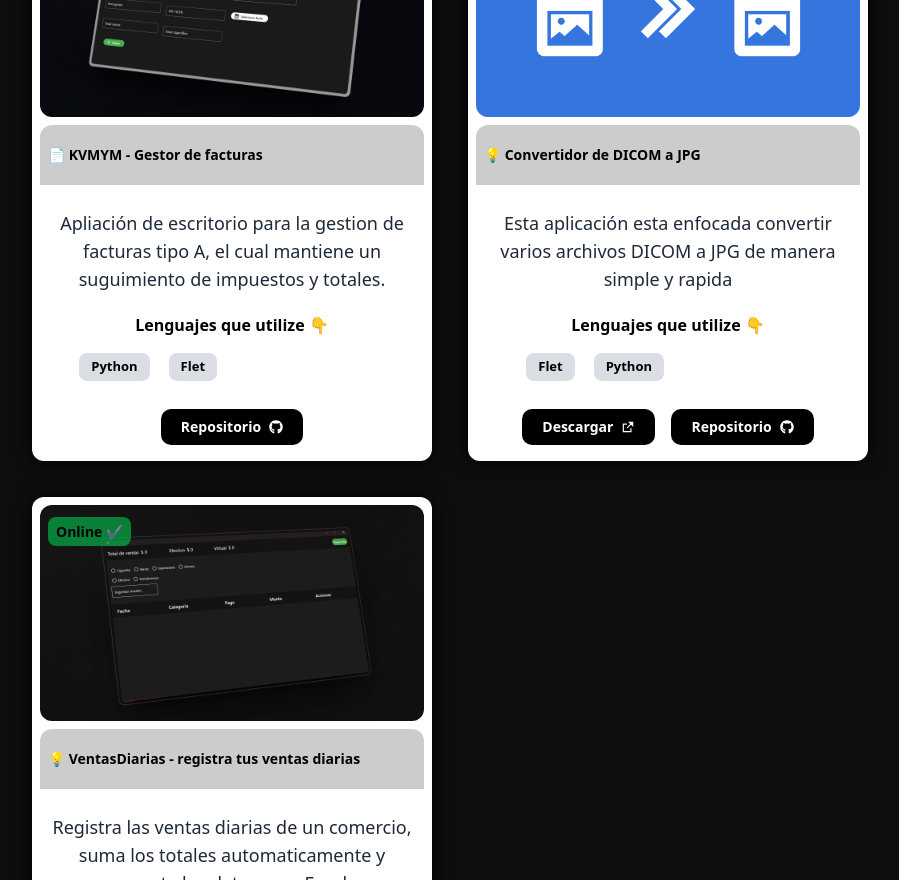
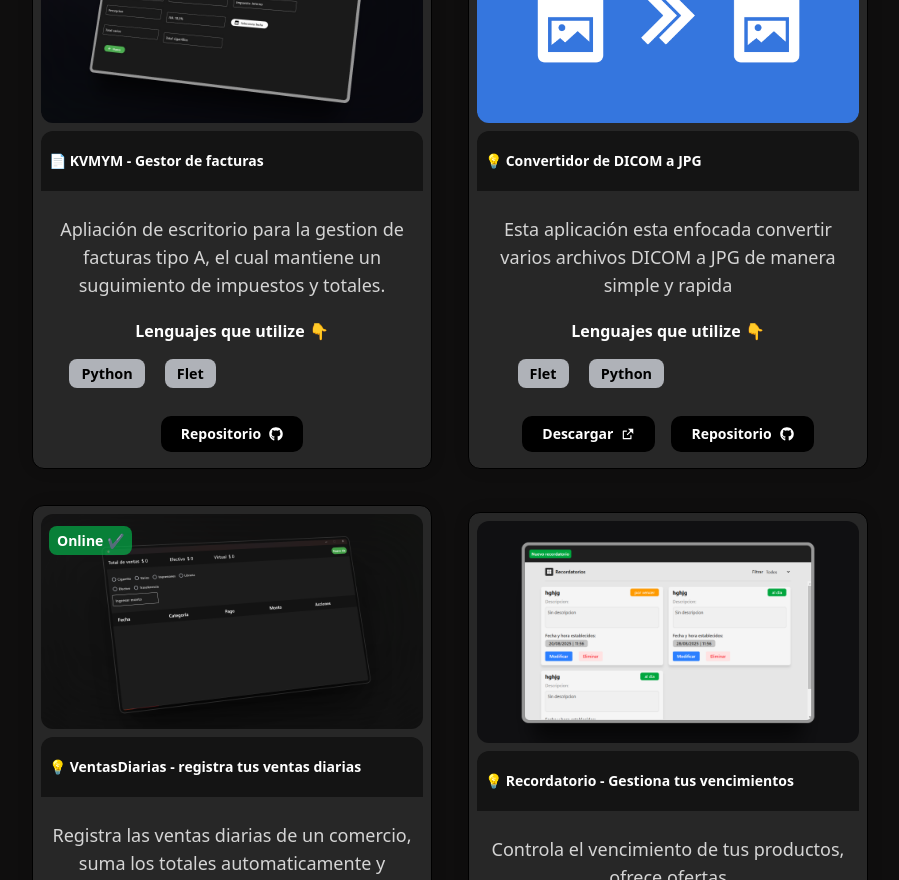
Before and after one commit to matiasDev4/portafolio, a React (Vite) app: page / in a window 1280 px wide. Shown: the part 1920-2800 px from the top of the page, without its empty margins (190-1089 px from the left). Built offline with nearby package versions, Linux system fonts and the light colour scheme.

Commit message:
update colors

```diff
--- a/src/components/App.jsx
+++ b/src/components/App.jsx
@@ -13,7 +13,6 @@ export const  App = () => {
         <div className="flex justify-center">
             <Body />
         </div>
-        <Sobremi2 />
         <Footer />
         </>
     )
--- a/src/components/Body.jsx
+++ b/src/components/Body.jsx
@@ -76,6 +76,17 @@ export const Body = () => {
         "type": "app"
 
     },
+    {
+        "name": "💡 Recordatorio - Gestiona tus vencimientos",
+        "description": "Controla el vencimiento de tus productos, ofrece ofertas",
+        "lenguajes": ["Electron", "React", "TypeScript", "Tailwind"],
+        "img": "proyectos/alarm.png",
+        "link": "https://github.com/matiasDev4/ventas_diarias_app/releases/download/1.0.0/ventas.exe",
+        "link_repo": "https://github.com/matiasDev4",
+        "active": false,
+        "type": "app"
+
+    },
 ]
     return (
         <section className="w-full my-5 flex flex-col items-center">
@@ -84,11 +95,13 @@ export const Body = () => {
         md:max-w-[1200px] ">
             {
                 cards.map(index =>
-                <div className="bg-white m-2 h-auto rounded-xl shadow-[0px_0px_20px_black] lg:max-w-[400px]
-                hover:scale-[1.02] hover:cursor-pointer hover:shadow-[0px_20px_20px_black] transition-all duration-300" key={index.name}>
+                <div className="bg-[#272727] m-2 h-auto rounded-xl shadow-[0px_0px_20px_black]/5 lg:max-w-[400px]
+                hover:scale-[1.02] hover:cursor-pointer hover:shadow-[0px_8px_10px_black]/2 transition-all duration-300
+                border-1 hover:border-[#4b4b4b] text-white border-black
+                " key={index.name}>
                     <div className="p-2 relative hover:[&>div]">
                         <img src={index.img} alt="" className="rounded-xl" />
-                        <div className="bg-black/20 text-black font-bold h-12 lg:h-15 px-2 py-2
+                        <div className="bg-[#141414] text-white font-bold h-12 lg:h-15 px-2 py-2
                         text-sm lg:text-sm rounded-t-xl my-2 flex items-center">
                             <h1>{index.name}</h1>
                         </div>
@@ -96,13 +109,14 @@ export const Body = () => {
                         text-[14px] font-semibold`}>{index.active ? "Online ✔️ " : ""}</span>
                     </div>
                     <div className="flex flex-col items-center p-2 justify-between gap-y-5">
-                        <p className="px-2 text-center text-lg lg:text-lg text-gray-800">{index.description}</p>
+                        <p className="px-2 text-center text-lg lg:text-lg text-white/80">{index.description}</p>
                         <div className="flex flex-col gap-y-4">
                             <h2 className="font-semibold text-center">Lenguajes que utilize 👇</h2>
                             <div className="columns-3 lg:columns-4 gap-2 place-items-center">
                                 {index.lenguajes.map(lenguaje =>
                                     <span
-                                    className="bg-gray-300/80 px-3 py-1 rounded-lg flex items-center text-[13px] font-semibold mb-2 break-inside-avoid ">{lenguaje}</span>
+                                    className="bg-gray-300/80 px-3 py-1 rounded-lg flex items-center text-[0.9rem] mb-2 break-inside-avoid
+                                    text-black font-semibold">{lenguaje}</span>
                                 )}
                             </div>
                         </div>
@@ -110,14 +124,14 @@ export const Body = () => {
                             <a href={index.link} target="_blank" rel="noreferrer"
                             className={`flex flex-row items-center gap-x-2
                             text-white py-2 px-5 rounded-[10px] hover:cursor-pointer
-                            hover:bg-gray-400/90 transition-all duration-300 ${index.active ? "bg-black" : "hidden"}`}>
+                            hover:bg-black/50 transition-all duration-300 ${index.active ? "bg-black" : "hidden"}`}>
                                 {index.type === 'app' ? "Descargar" : "Visitar web"}
                             <span><RiExternalLinkFill /></span></a>
 
                             <a href={index.link_repo} target="_blank" rel="noreferrer"
                             className={`flex flex-row items-center gap-x-2
                             text-white py-2 px-5 rounded-[10px] hover:cursor-pointer
-                            hover:bg-gray-400/90 transition-all duration-300 bg-black`}>
+                            hover:bg-black/50 transition-all duration-300 bg-black`}>
                                 Repositorio
                             <span><FaGithub /></span></a>
                         </div>
```
Also changed, not shown: public/proyectos/alarm.png (added), 1 other file (tests, documents, lock files or other folders).
